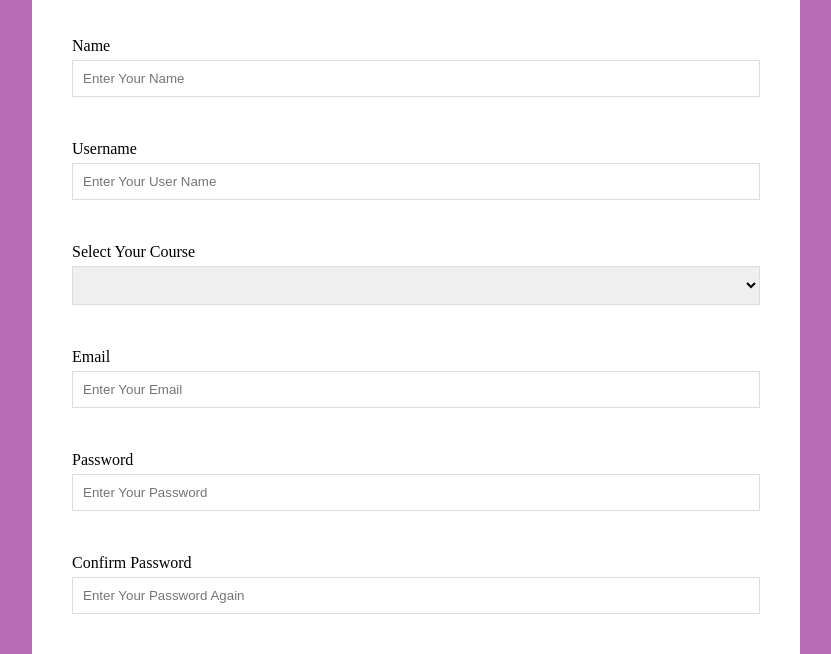
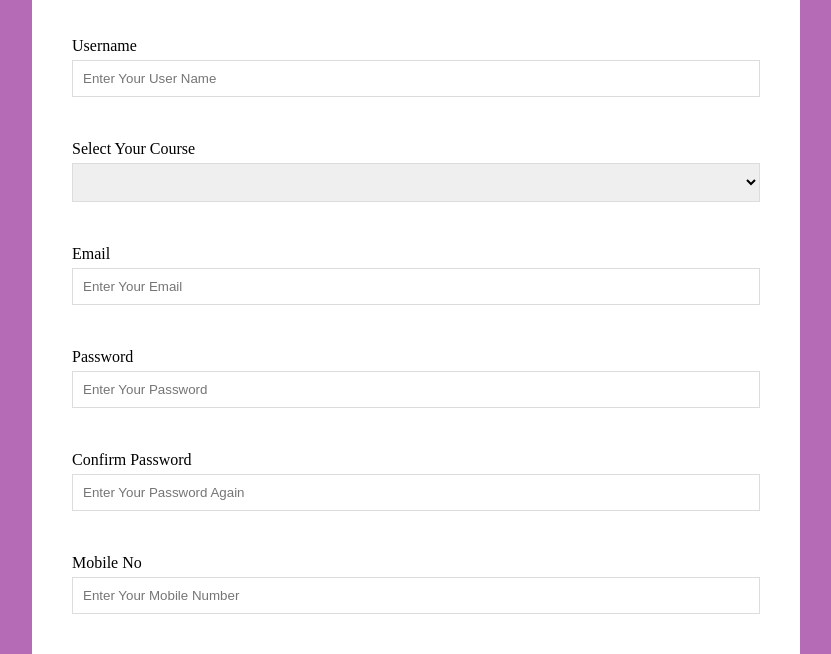
Before and after one commit to kalisubbaiya/js-form-validation, a plain HTML site: page index.html in a window 1280 px wide. Shown: the part 70-724 px from the top of the page, without its empty margins (224-1055 px from the left). Drawn offline with Linux system fonts and the light colour scheme.

Commit message:
form validation

```diff
--- a/index.html
+++ b/index.html
@@ -14,12 +14,6 @@
     </header>
 
     <form class="form" autocomplete="off">
-
-      <div class="form-control">
-        <label for="name">Name</label>
-        <input type="text" name="name" id="name" placeholder="Enter Your Name">
-        <span>Error Message</span>
-      </div>
 
       <div class="form-control">
         <label for="username">Username</label>
```
